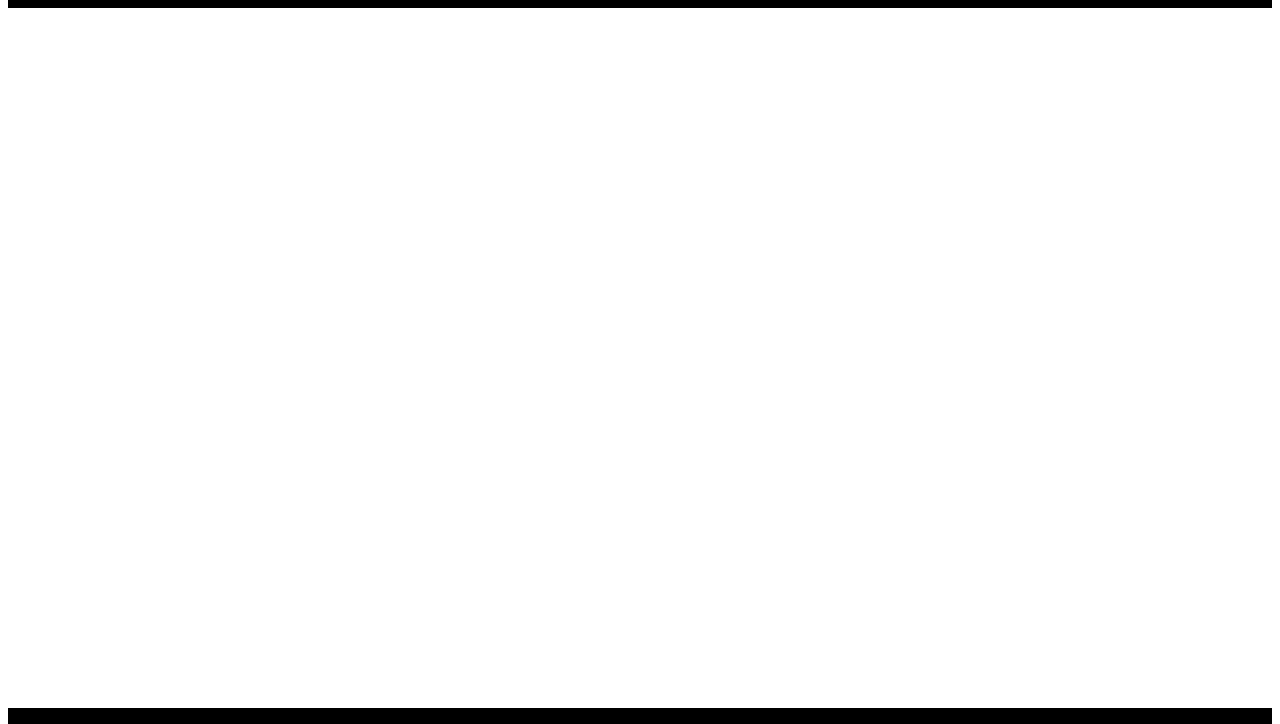
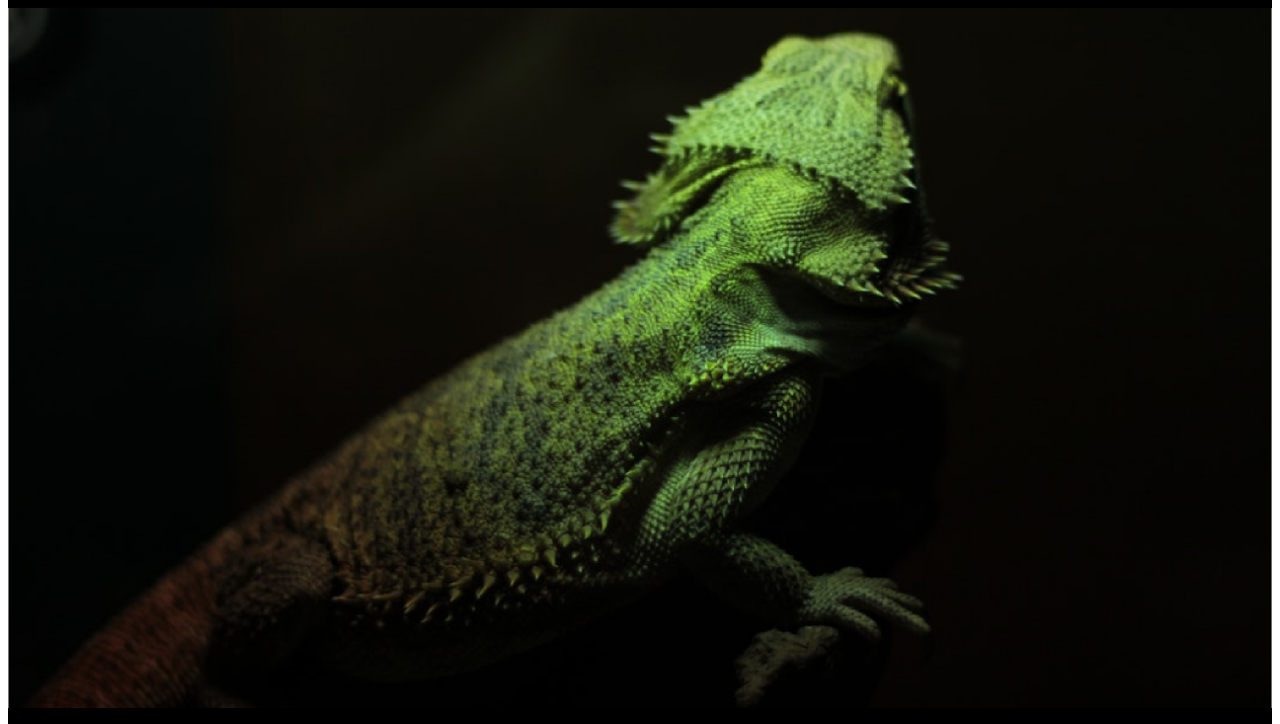
Before and after one commit to SamirCasis/Desafio3, a plain HTML site: page index.html in a window 1280 px wide. Shown: the part 76-800 px from the top of the page. Drawn offline with Linux system fonts and the light colour scheme.

Commit message:
upd 2 style.css

```diff
--- a/assets/css/style.css
+++ b/assets/css/style.css
@@ -18,7 +18,7 @@ h1 {
 }
 
 .fotoportada {
-    background: url(assets/img/portadaiguana.png);
+    background: url(../img/portadaiguana.png);
     text-align: center;
     background-repeat: no-repeat;
     background-size: cover;
```
